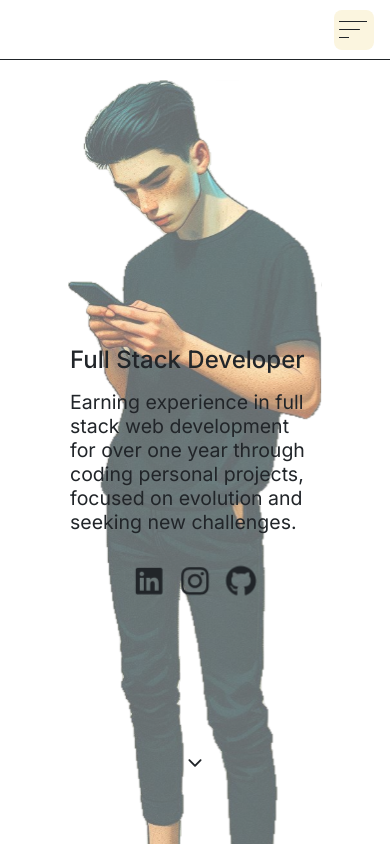
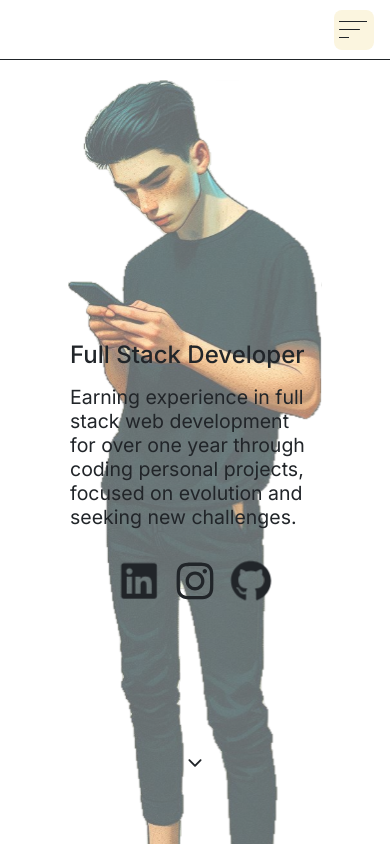
Before and after one commit to joaoPedrooC/_Portifolio, a React (Vite) app: page / in a window 390 px wide. Shown: the top 844 px of the page. Built offline with nearby package versions, Linux system fonts and the light colour scheme.

Commit message:
refactor: changed banner icons size

```diff
--- a/src/components/BannerSection/styles.module.scss
+++ b/src/components/BannerSection/styles.module.scss
@@ -39,8 +39,8 @@
   margin-top: 1rem;
 
   & > a > svg {
-    width: clamp(30px, 5vw, 70px);
-    height: clamp(30px, 5vw, 70px);
+    width: clamp(40px, 5vw, 70px);
+    height: clamp(40px, 5vw, 70px);
 
     cursor: pointer;
 
```
